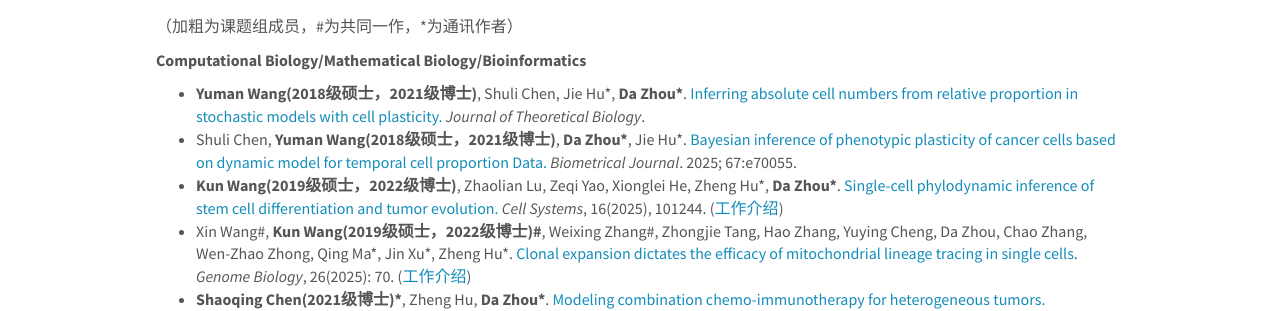
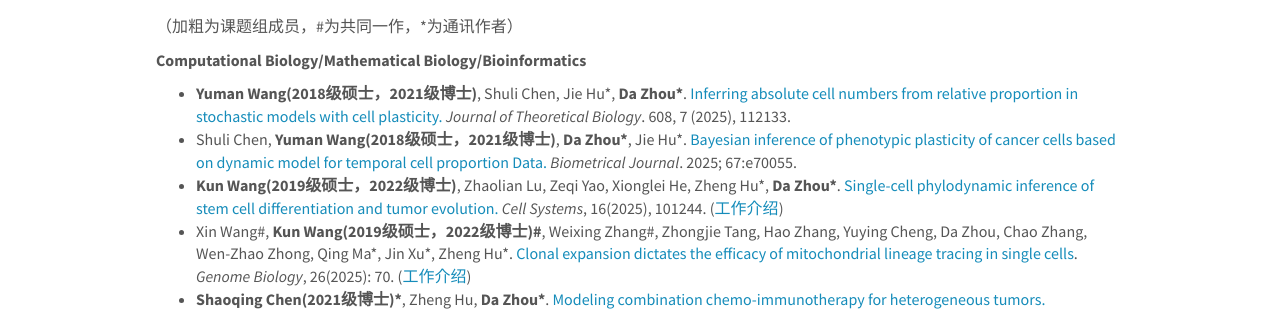
Before and after one commit to ZhouDaLab/zhoudalab.github.io, a Jekyll site: the page built from _pages/publications.md, in a window 1280 px wide and 900 px high. Shown: the part 185-496 px from the top of the window. Built offline with Jekyll 4.4.1, drawn with Linux system fonts in a browser that asks for light colours; nearby versions of some CDN libraries.

Commit message:
Update publications.md

```diff
--- a/_pages/publications.md
+++ b/_pages/publications.md
@@ -14,7 +14,7 @@ permalink: /publications/
 
 **Computational Biology/Mathematical Biology/Bioinformatics**
 
-- **Yuman Wang(2018级硕士，2021级博士)**, Shuli Chen, Jie Hu\*, **Da Zhou\***. [Inferring absolute cell numbers from relative proportion in stochastic models with cell plasticity.](https://doi.org/10.1016/j.jtbi.2025.112133) *Journal of Theoretical Biology*.
+- **Yuman Wang(2018级硕士，2021级博士)**, Shuli Chen, Jie Hu\*, **Da Zhou\***. [Inferring absolute cell numbers from relative proportion in stochastic models with cell plasticity.](https://doi.org/10.1016/j.jtbi.2025.112133) *Journal of Theoretical Biology*. 608, 7 (2025), 112133.
 - Shuli Chen, **Yuman Wang(2018级硕士，2021级博士)**, **Da Zhou\***, Jie Hu\*. [Bayesian inference of phenotypic plasticity of cancer cells based on dynamic model for temporal cell proportion Data.](https://onlinelibrary.wiley.com/doi/epdf/10.1002/bimj.70055) *Biometrical Journal*. 2025; 67:e70055.
 - **Kun Wang(2019级硕士，2022级博士)**, Zhaolian Lu, Zeqi Yao, Xionglei He, Zheng Hu\*, **Da Zhou\***. [Single-cell phylodynamic inference of stem cell differentiation and tumor evolution.](https://doi.org/10.1016/j.cels.2025.101244) *Cell Systems*, 16(2025), 101244. ([工作介绍](https://mp.weixin.qq.com/s/R57Fjp7p5kdme08PJ2IXHw))
 - Xin Wang\#, **Kun Wang(2019级硕士，2022级博士)\#**, Weixing Zhang\#, Zhongjie Tang, Hao Zhang, Yuying Cheng, Da Zhou, Chao Zhang, Wen-Zhao Zhong, Qing Ma\*, Jin Xu\*, Zheng Hu\*. [Clonal expansion dictates the efficacy of mitochondrial lineage tracing in single cells](https://genomebiology.biomedcentral.com/articles/10.1186/s13059-025-03540-7). *Genome Biology*, 26(2025): 70.  ([工作介绍](https://mp.weixin.qq.com/s/S_n3lnr3vEI8gALwZm5mdw))
```
